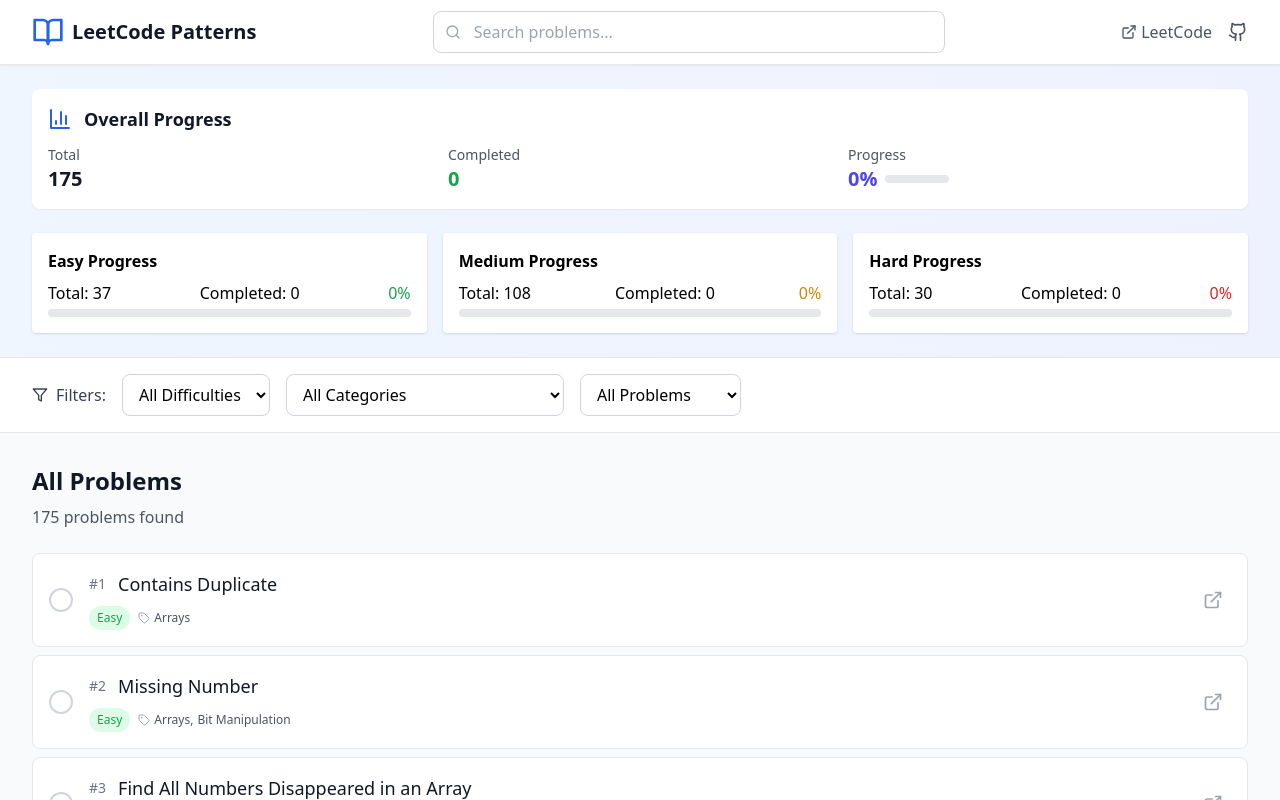
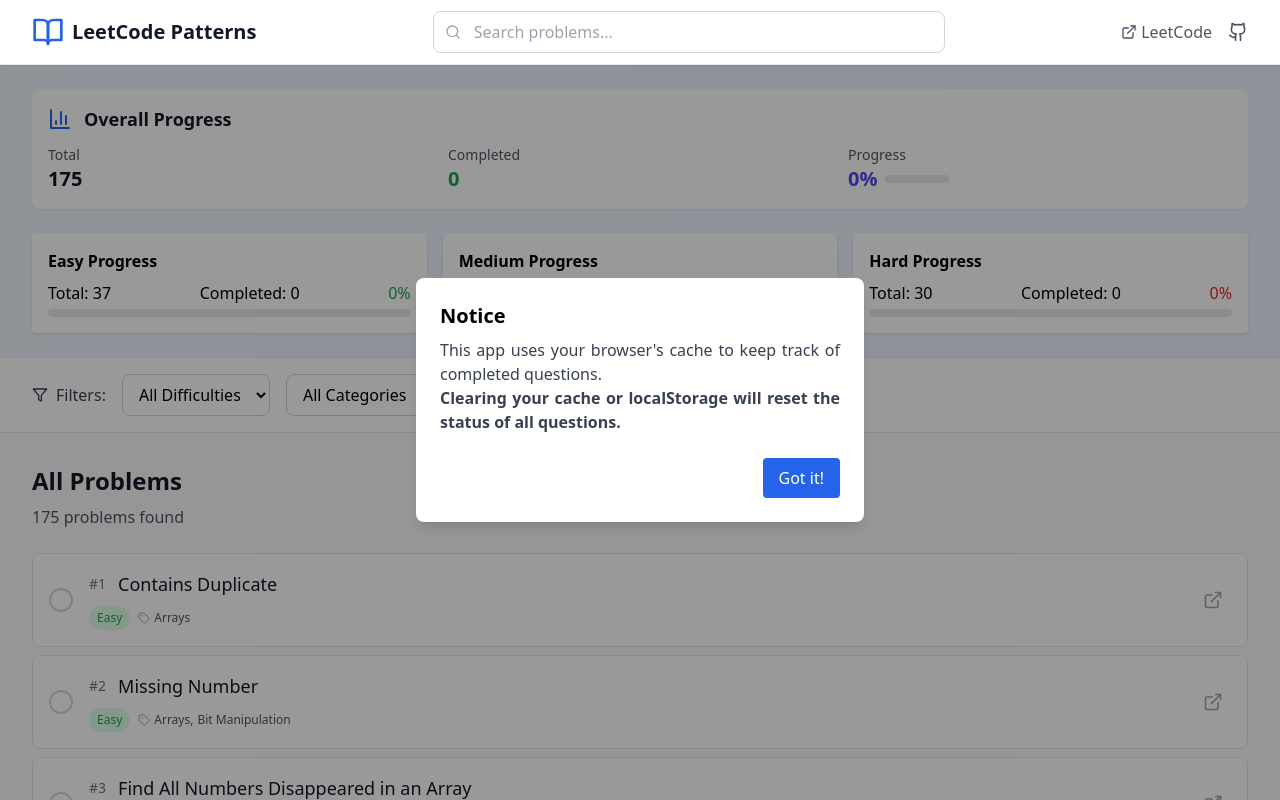
Before and after one commit to ab-sc4t/dsa-leetcode-patterns, a React (Vite) app: page / in a window 1280 px wide. Shown: the top 800 px of the page. Built offline with nearby package versions, Linux system fonts and the light colour scheme.

Commit message:
Modal for user on opening

```diff
--- a/src/App.tsx
+++ b/src/App.tsx
@@ -17,6 +17,7 @@ function App() {
     category: '',
     completed: ''
   });
+  const [showCacheModal, setShowCacheModal] = useState(true); // Modal state
 
   // Load problems data and progress on mount
   useEffect(() => {
@@ -82,6 +83,27 @@ function App() {
 
   return (
     <div className="min-h-screen bg-gray-50">
+      {/* Cache Info Modal */}
+      {showCacheModal && (
+        <div className="fixed inset-0 z-50 flex items-center justify-center bg-black bg-opacity-40">
+          <div className="bg-white rounded-lg shadow-lg p-6 max-w-md w-full mx-4">
+            <h2 className="text-xl font-semibold mb-2">Notice</h2>
+            <p className="mb-4 text-gray-700 text-justify">
+              This app uses your browser's cache to keep track of completed questions. <br/>
+              <p className="font-semibold text-justify">Clearing your cache or localStorage will reset the status of all questions.</p>
+            </p>
+            <div className="flex justify-end">
+              <button
+                className="mt-2 px-4 py-2 bg-blue-600 text-white rounded hover:bg-blue-700 focus:outline-none focus:ring-2 focus:ring-blue-400"
+                onClick={() => setShowCacheModal(false)}
+              >
+                Got it!
+              </button>
+            </div>
+          </div>
+        </div>
+      )}
+      {/* Main App Content */}
       <Header searchTerm={filters.search} onSearchChange={handleSearchChange} />
       <StatsBar
         totalStats={totalStats}
```
